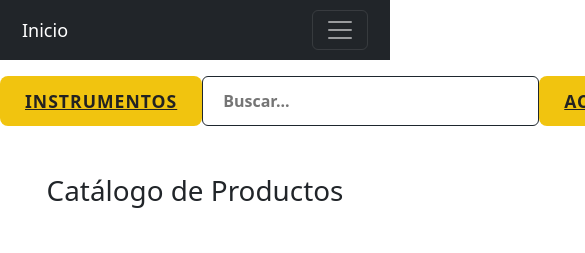
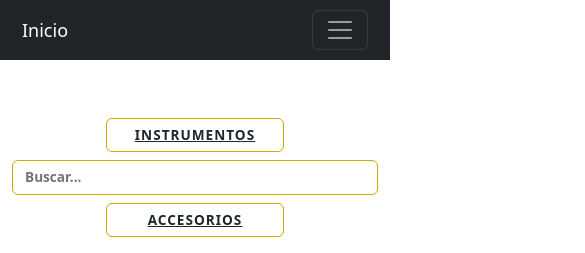
Before and after one commit to Nelson-094/instrumentos-familiar, a plain HTML site: page assets/pages/catalogo.html in a window 390 px wide. Shown: the top 253 px of the page, 585 px wide, since content can reach past the window. Drawn offline with nearby package versions, Linux system fonts and the light colour scheme; files whose address does not match are found by name.

Commit message:
Mejorar unas partes responsivas

```diff
--- a/assets/css/style.css
+++ b/assets/css/style.css
@@ -191,20 +191,47 @@ body {
   background-color: #f1c40f;
 }
 
+.filtros-container {
+  padding-top: 10px;
+}
+
+.hero-btn,
 .btn-buscar {
+  display: block;
+  width: 100%;
+  margin: 0 auto;
   background-color: white;
   color: #1e272e;
-  border: 1px solid #1e272e;
-  padding: 10px 20px;
+  border: 1px solid #cfa900;
+  padding: 8px 18px;
   border-radius: 6px;
   cursor: pointer;
   font-weight: bold;
+  font-size: 0.95rem;
   transition: background-color 0.3s ease, color 0.3s ease;
 }
 
+.hero-btn:hover,
 .btn-buscar:hover {
-  background-color: #1e272e;
-  color: white;
+  background-color: #ffc400;
+  color: rgb(0, 0, 0);
+}
+
+@media (max-width: 767px) {
+
+  .hero-btn,
+  .btn-buscar {
+    padding: 6px 12px;
+    font-size: 0.85rem;
+  }
+
+  .filtros-container .row {
+    margin: 0 -5px;
+  }
+
+  .filtros-container [class*="col-"] {
+    padding: 0 5px;
+  }
 }
 
 .navbar {
--- a/assets/pages/catalogo.html
+++ b/assets/pages/catalogo.html
@@ -43,10 +43,18 @@
         </nav>
     </header>
 
-    <div class="d-flex justify-content-between mt-3">
-        <a href="#Instrumentos" class="hero-btn">Instrumentos</a>
-        <input type="search" name="myInput" class="btn-buscar" placeholder="Buscar..." size="25">
-        <a href="#Accesorios" class="hero-btn">Accesorios</a>
+    <div class="filtros-container container mt-5 mb-4">
+        <div class="row justify-content-center">
+            <div class="col-md-3 col-6 mb-2 text-center">
+                <a href="#Instrumentos" class="hero-btn w-100">Instrumentos</a>
+            </div>
+            <div class="col-md-4 col-12 mb-2 text-center">
+                <input type="search" name="myInput" class="btn-buscar w-100" placeholder="Buscar..." size="25">
+            </div>
+            <div class="col-md-3 col-6 mb-2 text-center">
+                <a href="#Accesorios" class="hero-btn w-100">Accesorios</a>
+            </div>
+        </div>
     </div>
 
     <!-- Catálogo de Productos -->
```
Also changed, not shown: 1 other file.
